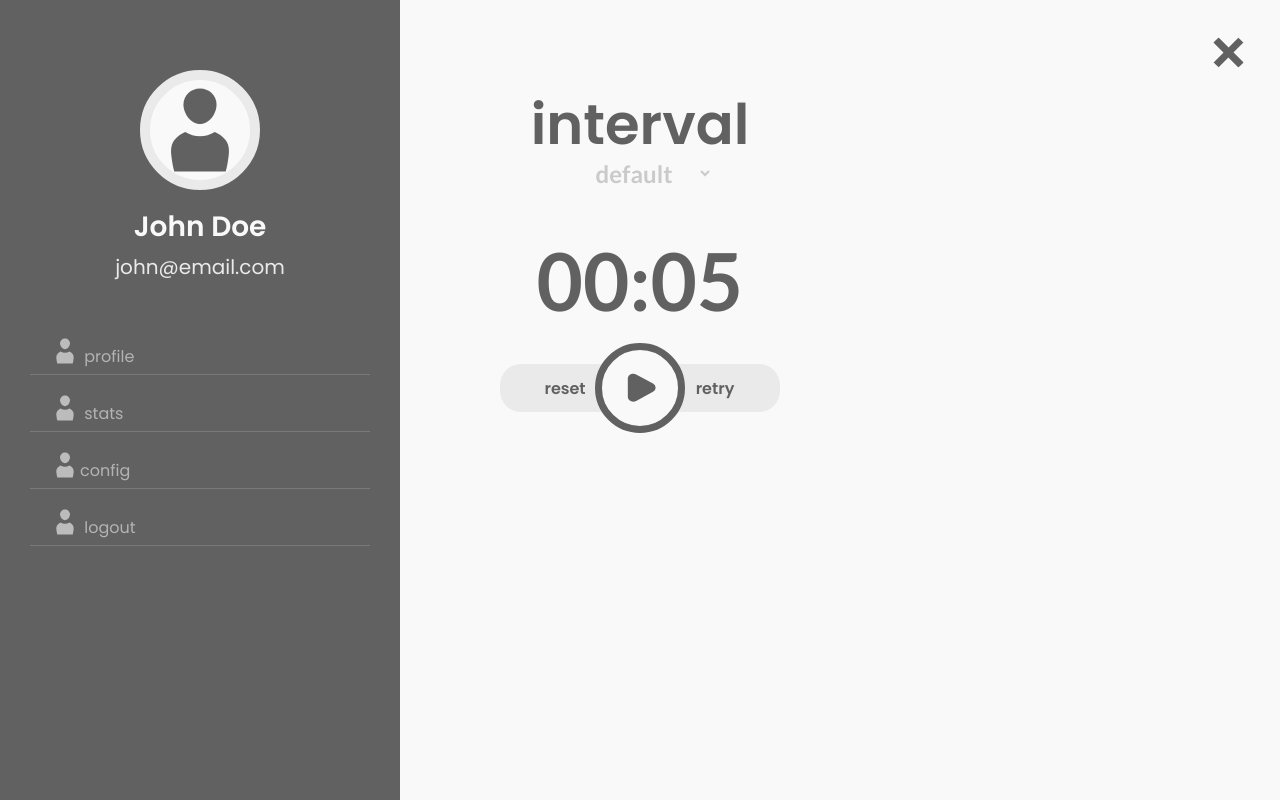
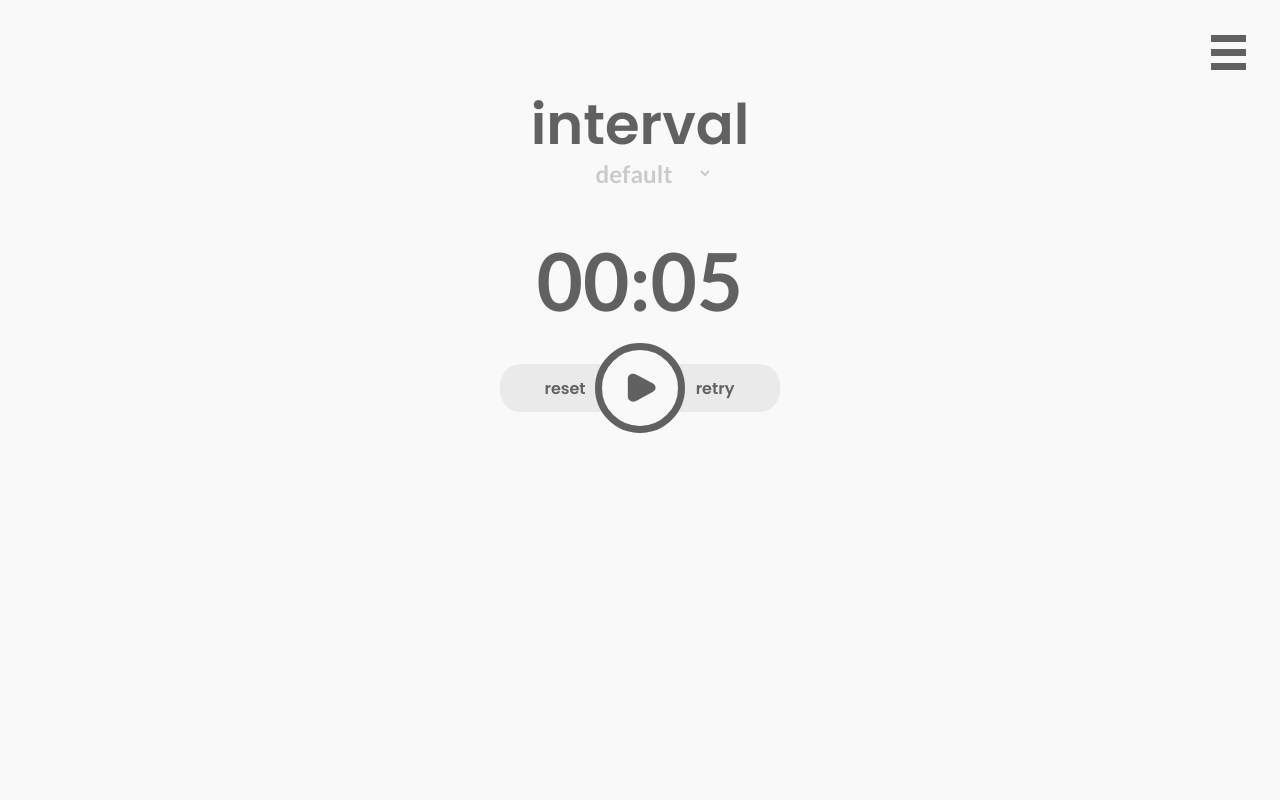
Before and after one commit to drillprop/pomodoro, a React app: page / in a window 1280 px wide. Built offline with nearby package versions, Linux system fonts and the light colour scheme.

Commit message:
apply all icons to Menu

```diff
--- a/src/components/Menu/HamburgerButton.tsx
+++ b/src/components/Menu/HamburgerButton.tsx
@@ -55,7 +55,7 @@ const HamburgerButton: FC<{ location: any }> = ({ location }) => {
   const isMenuVisible = useSelector((state: any) => state.isMenuVisible);
   const dispatch = useDispatch();
   useEffect(() => {
-    dispatch(showMenu(true));
+    dispatch(showMenu(false));
   }, [location]);
   return (
     <HamburgerWrapper>
--- a/src/components/Menu/Menu.tsx
+++ b/src/components/Menu/Menu.tsx
@@ -51,6 +51,7 @@ const Menu = (props: any) => {
   const itemIconProps = {
     size: 30,
     style: {
+      marginRight: '10px',
       position: 'relative',
       top: '0.25em'
     },
@@ -62,21 +63,29 @@ const Menu = (props: any) => {
         <Profile />
         <LinkList>
           <li>
-            <Icon name='profile' {...itemIconProps} /> profile
+            <Icon name='profile' {...itemIconProps} />
+            profile
           </li>
           <li>
-            <Icon name='profile' {...itemIconProps} /> stats
+            <Icon name='stats2' {...itemIconProps} />
+            stats
           </li>
           <li>
-            <Icon name='profile' {...itemIconProps} />
             {pathname === '/config' ? (
-              <Link to='/'>back to app</Link>
+              <>
+                <Icon name='home' {...itemIconProps} />
+                <Link to='/'>back to app</Link>
+              </>
             ) : (
-              <Link to='/config'>config</Link>
+              <>
+                <Icon name='config' {...itemIconProps} />
+                <Link to='/config'>config</Link>
+              </>
             )}
           </li>
           <li>
-            <Icon name='profile' {...itemIconProps} /> logout
+            <Icon name='logout' {...itemIconProps} />
+            logout
           </li>
         </LinkList>
       </StyledNavigation>
```
